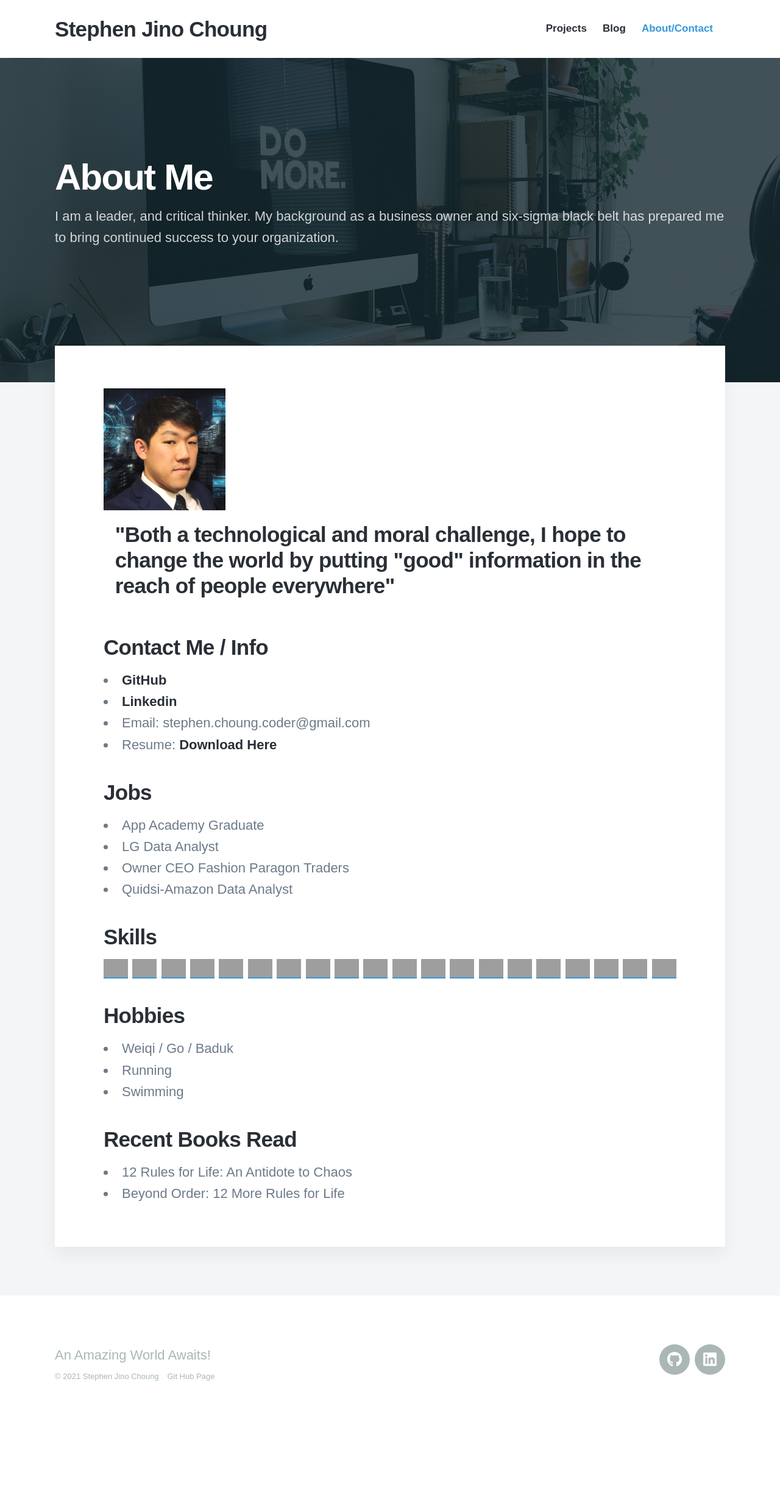
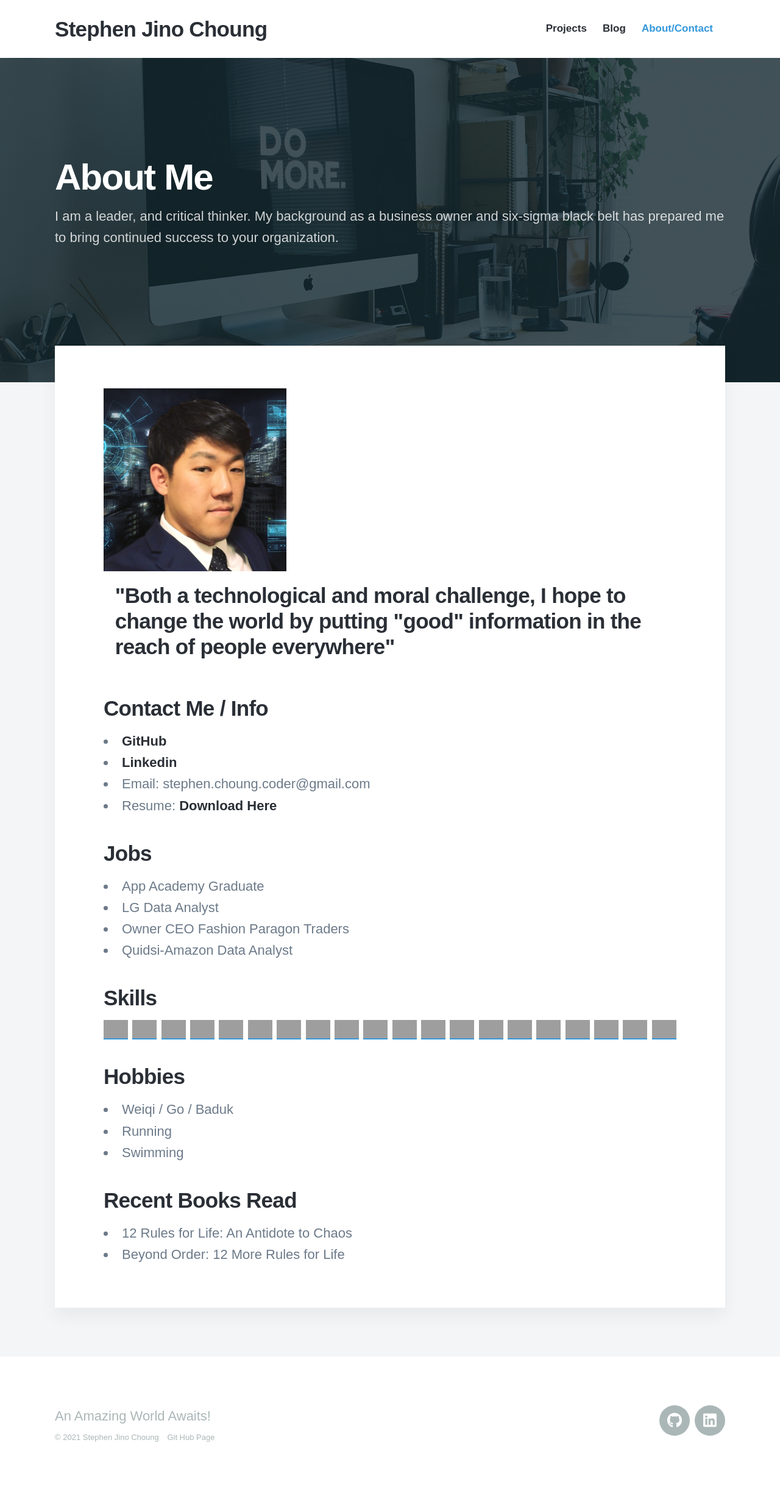
Before and after one commit to Twprcntmlk/Twprcntmlk.github.io, a Jekyll site: the page built from _pages/about.md, in a window 1280 px wide. Shown: the whole page at 61% size. Built offline with Jekyll 4.4.1, drawn with Linux system fonts in a browser that asks for light colours; nearby versions of some CDN libraries; some web fonts are replaced; before the commit the page ends 2344 px from its top, so only the background shows below that; grey boxes are pictures that could not be loaded.

Commit message:
font sizing

```diff
--- a/_sass/_includes/_content.scss
+++ b/_sass/_includes/_content.scss
@@ -33,12 +33,6 @@
 .flexContainer h2{
     margin: 2%;
 
-	@include mq(tabletp) {
-		font-size:0.15;
-		display:flex;
-		flex-direction: column;
-	}
-
 	@include mq(laptop) {
 		font-size: 0.60;
 		display:flex;
@@ -49,6 +43,11 @@
 .flexContainer img{
     height: 200px;
 	width: 200px;
+
+	@include mq(laptop) {
+		height: 300px;
+		width: 300px;
+	}
 }
 
 .single-post {
```
